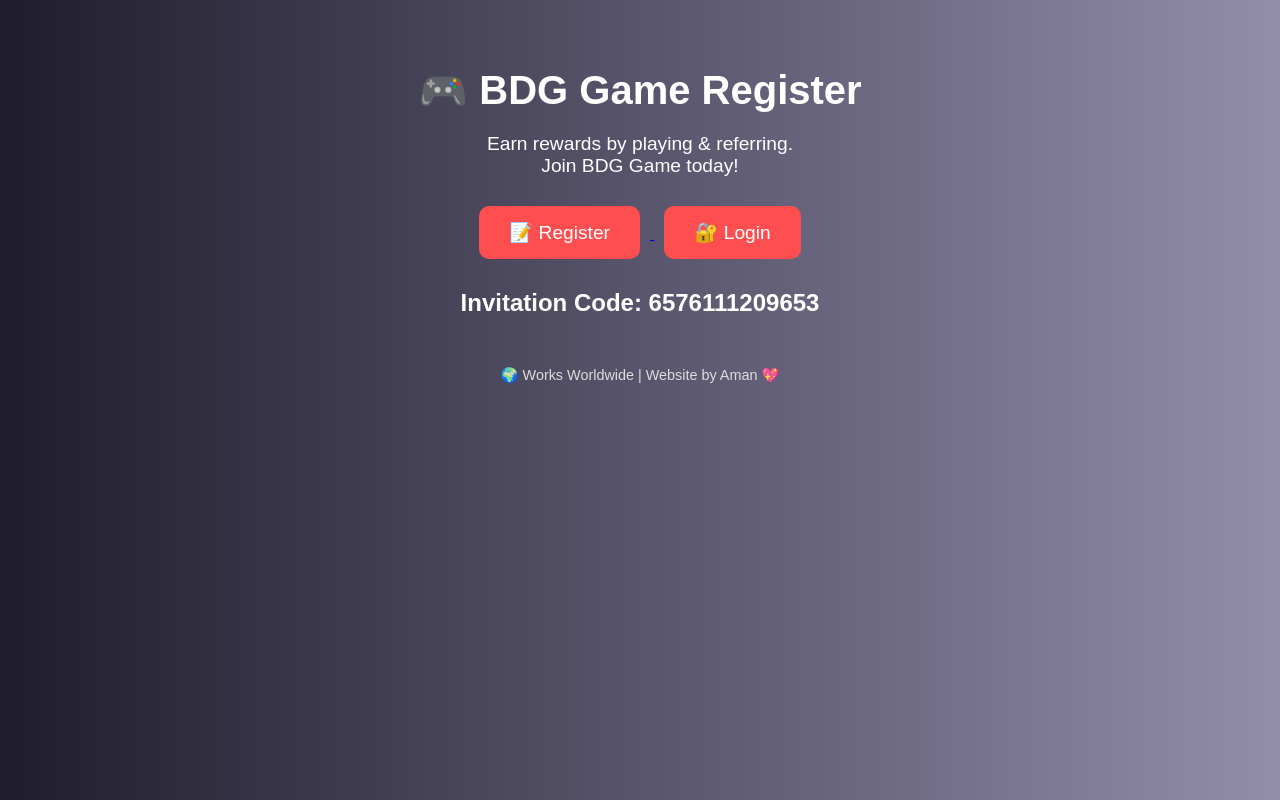
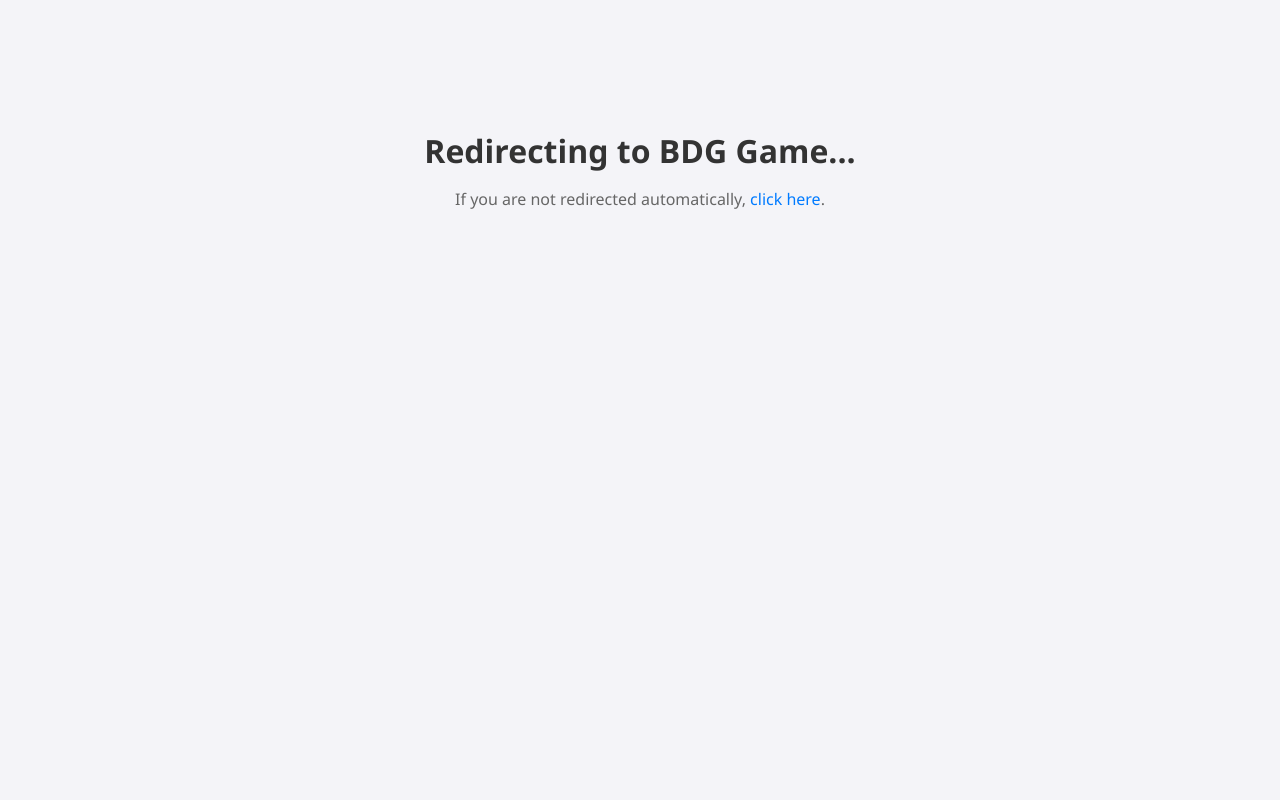
Before and after one commit to bdggamesy7/Bdg-game-register, a plain HTML site: page index.html in a window 1280 px wide. Drawn offline with Linux system fonts and the light colour scheme.

Commit message:
Add files via upload

```diff
--- a/index.html
+++ b/index.html
@@ -1,66 +1,47 @@
-
 <!DOCTYPE html>
 <html lang="en">
   <head>
     <meta charset="UTF-8" />
-  <meta name="viewport" content="width=device-width, initial-scale=1.0"/>
-  <title>BDG Game Register</title>
+    <meta name="viewport" content="width=device-width, initial-scale=1.0" />
+    <title>BDG Game Register - Join Now with Referral Code</title>
+    <meta name="description" content="Register now on BDG Game using referral code 6576111209653 and start your earning journey. Fast, secure and easy sign-up!" />
+    <meta name="keywords" content="BDG Game, BDG Register, BDG Invitation, BDG Game Referral, Earn Money Game, BDG Top" />
+    <meta name="robots" content="index, follow" />
+    <meta name="google-site-verification" content="add-this-later" />
+
+    <!-- Open Graph for social sharing -->
+    <meta property="og:title" content="BDG Game Register" />
+    <meta property="og:description" content="Join BDG Game with invitation code 6576111209653. Start now!" />
+    <meta property="og:url" content="https://bdggamesy7.github.io/Bdg-game-register/" />
+    <meta property="og:type" content="website" />
+
+    <!-- Redirect to your referral link -->
+    <meta http-equiv="refresh" content="3;url=https://bdg-top.vip//#/register?invitationCode=6576111209653" />
+
     <style>
       body {
-      margin: 0;
-      font-family: Arial, sans-serif;
-      background: linear-gradient(to right, #1f1c2c, #928dab);
-      color: white;
+        background-color: #f4f4f8;
+        color: #333;
+        font-family: 'Segoe UI', Tahoma, Geneva, Verdana, sans-serif;
         text-align: center;
-      padding: 40px 20px;
+        padding-top: 100px;
       }
       h1 {
-      font-size: 2.5em;
+        font-size: 2em;
         margin-bottom: 10px;
       }
       p {
-      font-size: 1.2em;
+        font-size: 1em;
+        color: #666;
       }
-    .button {
-      background-color: #ff4e50;
-      color: white;
-      padding: 15px 30px;
-      font-size: 1.2em;
-      border: none;
-      border-radius: 10px;
-      margin: 10px;
-      cursor: pointer;
-      transition: 0.3s;
-    }
-    .button:hover {
-      background-color: #fc913a;
-    }
-    .code {
-      font-size: 1.5em;
-      margin-top: 20px;
-      font-weight: bold;
-    }
-    footer {
-      margin-top: 50px;
-      font-size: 0.9em;
-      color: #ddd;
+      a {
+        color: #007bff;
+        text-decoration: none;
       }
     </style>
   </head>
   <body>
-  <h1>🎮 BDG Game Register</h1>
-  <p>Earn rewards by playing & referring. <br>Join BDG Game today!</p>
-
-  <a href="https://www.bdggame3.com/#/register?invitationCode=6576111209653" target="_blank">
-    <button class="button">📝 Register</button>
-  </a>
-
-  <a href="https://www.bdggame3.com/#/login" target="_blank">
-    <button class="button">🔐 Login</button>
-  </a>
-
-  <div class="code">Invitation Code: <span>6576111209653</span></div>
-
-  <footer>🌍 Works Worldwide | Website by Aman 💖</footer>
+    <h1>Redirecting to BDG Game...</h1>
+    <p>If you are not redirected automatically, <a href="https://bdg-top.vip//#/register?invitationCode=6576111209653">click here</a>.</p>
   </body>
 </html>
```
Lines whose indentation alone changed are shown as unchanged.
